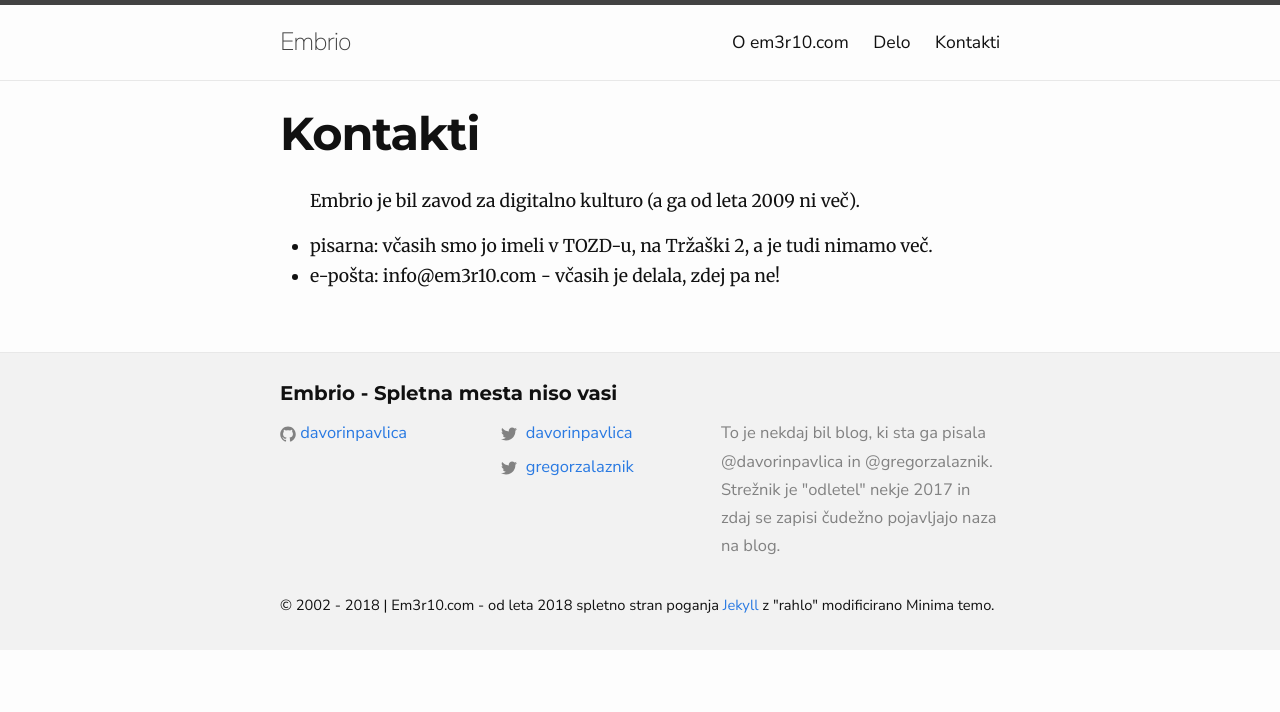
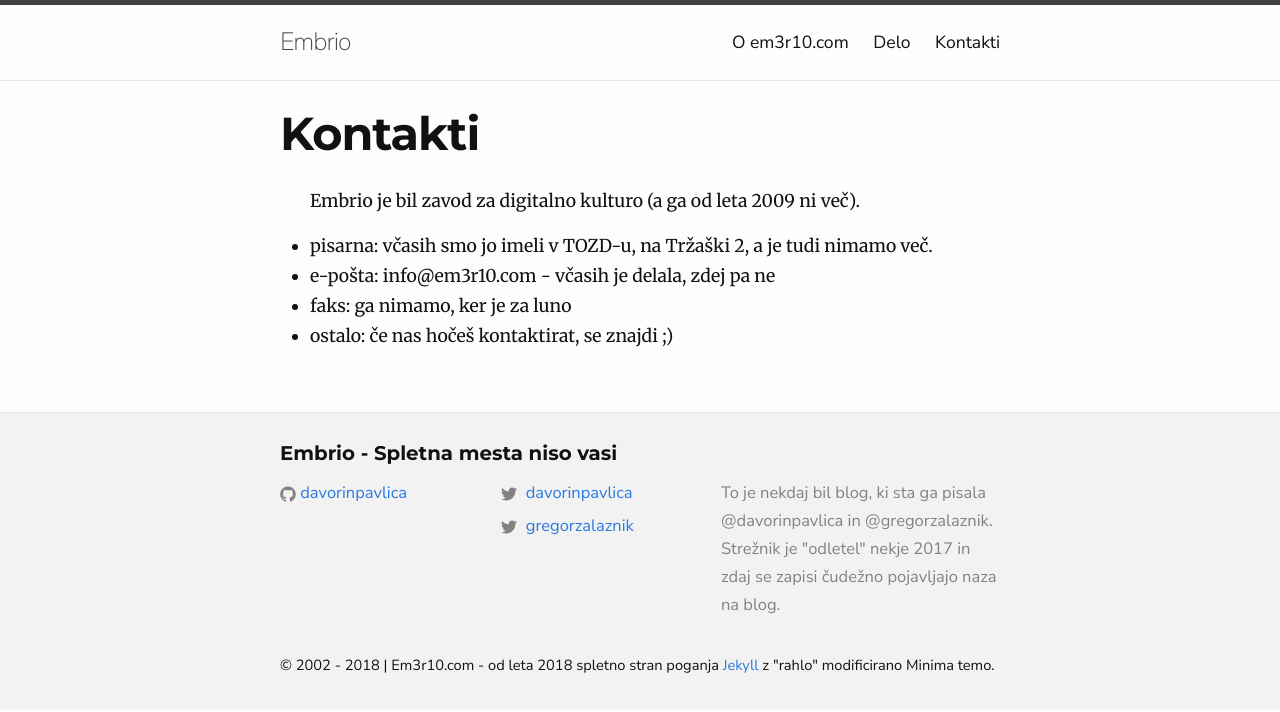
Before and after one commit to davorinpavlica/embrio, a Jekyll site: the page built from kontakti.md, in a window 1280 px wide. Shown: the top 712 px of the page. Built offline with Jekyll 4.4.1, drawn with Linux system fonts in a browser that asks for light colours.

```diff
--- a/kontakti.md
+++ b/kontakti.md
@@ -7,4 +7,6 @@ permalink: /kontakti/
 Embrio je bil zavod za digitalno kulturo (a ga od leta 2009 ni več).
 
 * pisarna: včasih smo jo imeli v TOZD-u, na Tržaški 2, a je tudi nimamo več.
-* e-pošta: info@em3r10.com - včasih je delala, zdej pa ne!
+* e-pošta: info@em3r10.com - včasih je delala, zdej pa ne
+* faks: ga nimamo, ker je za luno
+* ostalo: če nas hočeš kontaktirat, se znajdi ;)
```
Also changed, not shown: _posts/2009-04-22-najboljse-pivo-v-zda.md (added, +20 -0 lines), _posts/2009-04-23-tilt-shift-videi.md (added, +17 -0 lines), _posts/2018-02-09-welcome-to-jekyll.md (+1 -1 lines), assets/imgs/2009-04-22-naj-pivo-gabfmedalmap.jpg (added).
